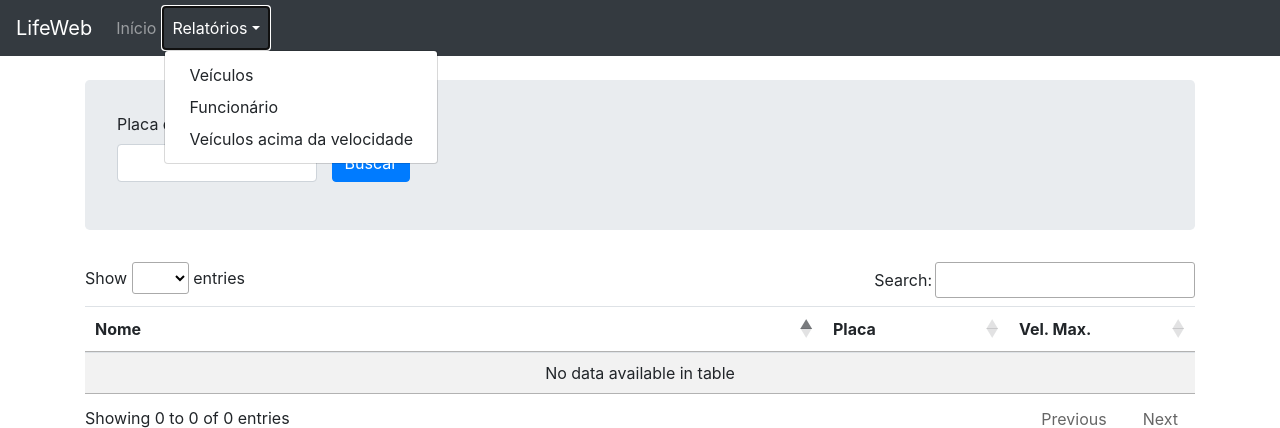
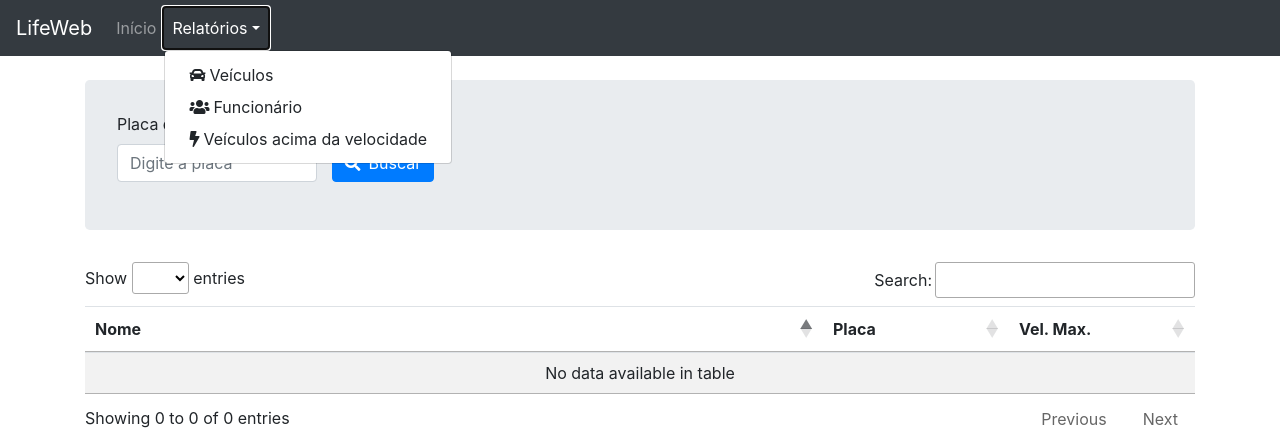
Before and after one commit to LucasDevTi/lifeweb_prova, a PHP site: page /index.php?page=relVeiculo in a window 1280 px wide, after a click on "Relatórios". Shown: the top 428 px of the page. Run offline with PHP 8.4, Linux system fonts and the light colour scheme; some libraries are stand-ins or nearby versions.

Commit message:
Feature - adicionando icones e formantando inputs

```diff
--- a/prova/assets/js/component.js
+++ b/prova/assets/js/component.js
@@ -51,11 +51,15 @@
         }
 
         var type = config.type || 'primary';
+        var icon_class = config.icon_class ? config.icon_class + ' mr-2' : 'fas fa-search mr-2';
 
         var btn = $('<button>', {
             type: 'button',
             class: 'btn btn-' + type
         }).html(config.text || '');
+
+        var icon = $('<i>', { class: icon_class });
+        btn.prepend(icon);
 
         if (typeof config.handler == 'function') {
             btn.click(config.handler);
@@ -95,7 +99,7 @@
             placeholder: config.placeholder || '',
             value: config.value || '',
             min: config.min || '',
-            max: config.max || ''
+            maxlength: config.maxlength || ''
         });
 
         mainEl.append(input);
--- a/prova/pages/menu.php
+++ b/prova/pages/menu.php
@@ -11,9 +11,9 @@
             <li class="nav-item dropdown">
                 <a class="nav-link dropdown-toggle" href="#" id="menu-relatorios" data-toggle="dropdown" aria-haspopup="true" aria-expanded="false">Relatórios</a>
                 <div class="dropdown-menu" aria-labelledby="menu-relatorios">
-                    <a class="dropdown-item" href="index.php?page=relVeiculo">Veículos</a>
-                    <a class="dropdown-item" href="index.php?page=relFuncionario">Funcionário</a>
-                    <a class="dropdown-item" href="index.php?page=relRastreamento">Veículos acima da velocidade</a>
+                    <a class="dropdown-item" href="index.php?page=relVeiculo"><i class="fa fa-car mr-1" aria-hidden="true"></i>Veículos</a>
+                    <a class="dropdown-item" href="index.php?page=relFuncionario"><i class="fa fa-users mr-1" aria-hidden="true"></i>Funcionário</a>
+                    <a class="dropdown-item" href="index.php?page=relRastreamento"><i class="fa fa-bolt mr-1" aria-hidden="true"></i>Veículos acima da velocidade</a>
                 </div>
             </li>
         </ul>
--- a/prova/pages/relRastreamento/js/RelRastreamento.js
+++ b/prova/pages/relRastreamento/js/RelRastreamento.js
@@ -6,15 +6,17 @@
 
             Cmp.createInput({
                 id: 'inputPlaca',
+                placeholder: 'Digite a placa',
                 renderTo: '#divInputPlaca',
                 label: 'Placa do veículo',
-                width: '200px'
+                width: '200px',
+                maxlength: 7
             });
 
             /*  Área de pesquisa 2 */
             Cmp.createInput({
                 id: 'inputFuncionario',
-                placeholder: 'Fulano de tal',
+                placeholder: 'Digite o nome',
                 renderTo: '#divInputFuncionario',
                 label: 'Funcionário',
                 width: '200px',
--- a/prova/pages/relVeiculo/js/RelVeiculo.js
+++ b/prova/pages/relVeiculo/js/RelVeiculo.js
@@ -8,7 +8,9 @@
                 id: 'inputPlaca',
                 renderTo: '#divInputPlaca',
                 label: 'Placa do veículo',
-                width: '200px'
+                width: '200px',
+                placeholder: 'Digite a placa',
+                maxlength: 7
             });
 
             Cmp.createButton({
```
